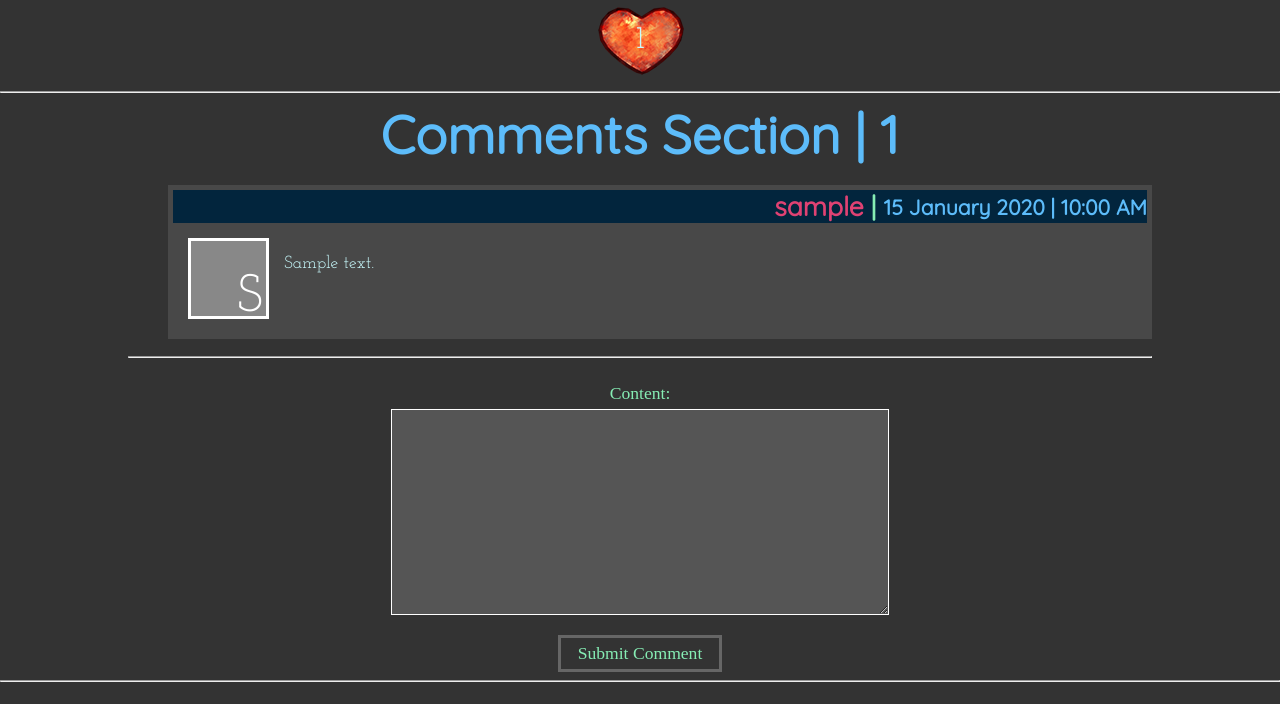
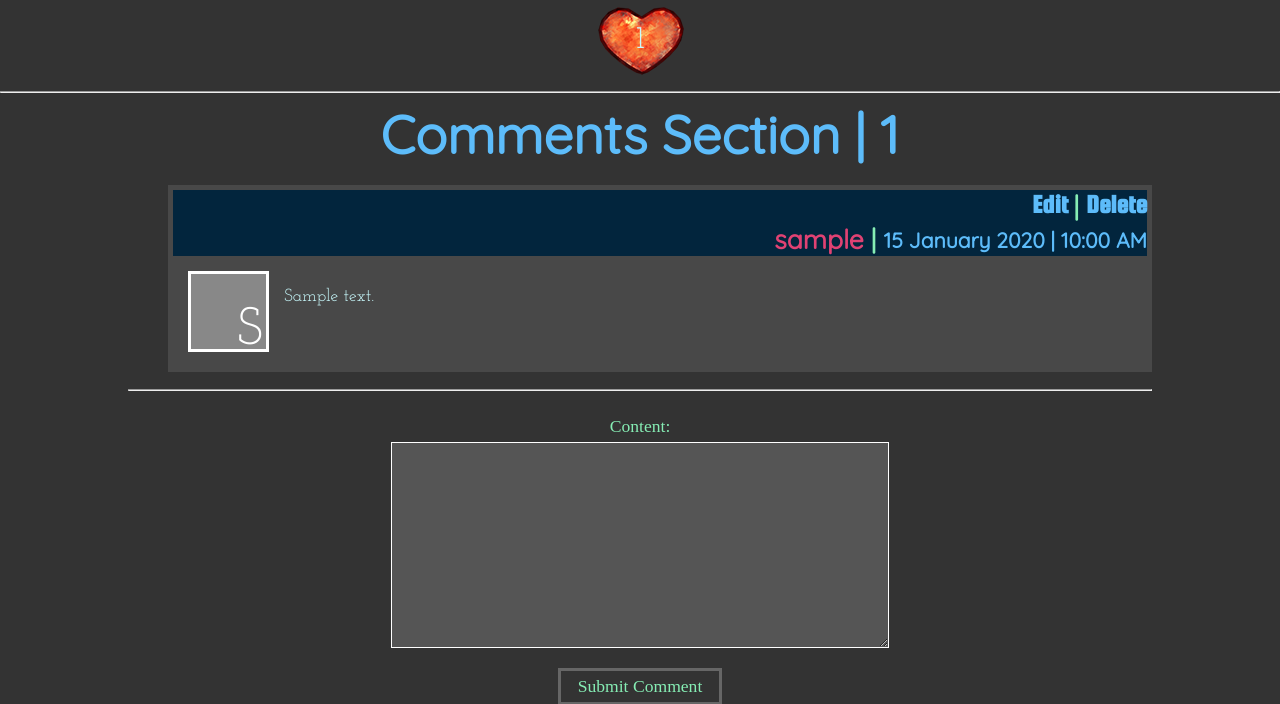
Before and after one commit to BabyMaybe/blogtest, a Django app: a page that uses content/templates/content/post.html in a window 1280 px wide. Shown: the part 214-918 px from the top of the page. Before the commit the page ends 896 px from the top, so only its background shows below. Run offline with Django 3.2, Linux system fonts and the light colour scheme; a user stored in the database is signed in; tables that the repository leaves empty hold one stand-in row (values such as "Sample post"); style sheets or scripts are compiled from the project's sources; some libraries are stand-ins or nearby versions; some web fonts are replaced.

Commit message:
ajax fixed on comments page. add/edit/delete working

```diff
--- a/content/forms.py
+++ b/content/forms.py
@@ -1,6 +1,6 @@
 from django import forms
 from django.forms import ModelForm
-from django.forms import PasswordInput, DateInput, NumberInput
+from django.forms import PasswordInput, DateInput, NumberInput, HiddenInput
 from django.contrib.auth.models import User
 
 from .models import Post, Comment, UserProfile
--- a/content/models.py
+++ b/content/models.py
@@ -33,9 +33,12 @@ class Post(models.Model):
     def get_like_count(self):
         return self.like_count
 
+    def get_comment_count(self):
+        return self.post_comments.filter(active=True).count()
+
 #Comment Class
 class Comment(models.Model):
-    display_author = models.CharField(max_length=200)
+    display_author = models.CharField(max_length=200, default="anonymous coward")
     author = models.ForeignKey(User, related_name='comment_author')
     timestamp = models.DateTimeField(auto_now_add=True)
     last_edited = models.DateTimeField(auto_now_add=True, null=True, blank=True)
--- a/content/templates/content/post.html
+++ b/content/templates/content/post.html
@@ -50,9 +50,15 @@
         {% for c in comments %}
             <li>
                 <div class="comment" data-cid={{c.pk}}>
-
                     <div class="ctitle">
                         <h2>
+                            {% if user == c.author %}
+                            <div class="edit_delete">
+                                <a data-cid={{c.pk}} class="edit"> Edit </a>
+                                <span class="divider"> | </span>
+                                <a data-cid={{c.pk}} class="delete"> Delete </a>
+                            </div>
+                            {% endif %}
                             <span class="author">
                                 <a href="/{{ c.author.userprofile.pk }}/profile">
                                     {{ c.author }}
@@ -60,13 +66,6 @@
                             </span>
                             <span class="divider"> | </span>
                             <span class="timestamp"> {{ c.timestamp | date:"d F Y | h:i A"}} </span>
-                            {% if user == c.realAuthor %}
-                                <span> : </span>
-                                <a class="edit" data-cid={{c.pk}}> Edit </a>
-                                <span> : </span>
-                                <a class="delete" data-cid={{c.pk}}> Delete </a>
-                                <span> : </span>
-                            {% endif %}
                         </h2>
                     </div>
                     <div class="c_letterbox" style="background-color:{{ c.author.userprofile.color }};">
@@ -100,11 +99,9 @@
     $(".newpost").on('submit', newComment);
     $(".delete").click(deleteComment);
     $(".edit").click(editComment);
-    $(".heart").click(function(e) {
-        like_post(e);
-    });
+    $(".heart").click(likePost);
 
-    function like_post(e) {
+    function likePost(e) {
         $.ajax(
         {
             url : window.location.href,
@@ -127,29 +124,66 @@
     });
     }
 
-    function makeComment(author,timestamp,comment,id) {
+    function newComment(e) {
+        e.preventDefault()
+        $.ajax(
+        {
+            url : window.location.href,
+            type : "POST",
+            data : { csrfmiddlewaretoken : getCookie('csrftoken'),
+                    "action" : "comment",
+                    "author" : $("{{ user.pk }}").val(),
+                    "content" : $("#id_content").val()
+                   },
+
+            success : function(json) {
+                console.log("successful comment post");
+                $("#commentStack").append(makeComment(json["author"],
+                  json["timestamp"],
+                  json["content"],
+                  json["id"],
+                  json["color"],
+                  json["uid"],
+                  json["letter"]));
+                $("#id_author").val("");
+                $("#id_content").val("");
+                $(".delete").click(deleteComment);
+                $(".edit").click(editComment);
+            },
+
+            error : function(xhr, errmsg, err) {
+                console.log("error");
+                console.log(xhr.status);
+                console.log(errmsg);
+                console.log(err);
+            }
+        });
+    }
+    function makeComment(author,timestamp,comment,id,color,uid,letter) {
         return '<li><div class="comment" data-cid='
-        + id + '><div class="ctitle"><h2><span class="author"> "'
-        + author + '" </span><span class="divider"> | </span><span class="timestamp"> "'
-        + timestamp + '" </span><span> : </span><a class="edit" data-cid='
-        + id + '>  Edit </a><span> : </span><a class="delete" data-cid='
-        + id + '>Delete </a><span> : </span></h2></div><div class="bullet"></div><div class="ctext" data-cid='
-        + id + '><p>"'
-        + comment + '"</p></div></div></li>';
+        + id + '><div class="ctitle"><h2><div class="edit_delete"><a data-cid='
+        + id + ' class="edit"> Edit </a><span class="divider"> | </span><a data-cid='
+        + id + ' class="delete">Delete </a></div><span class="author"> '
+        + author + ' </span><span class="divider"> | </span><span class="timestamp"> '
+        + timestamp + ' </span></h2></div><div class="c_letterbox" style="background-color:'
+        + color + ';"><a href="/'
+        + uid + '/profile"><div="c_letter_link"><div class="c_letter">'
+        + letter + '</div></div></a><div class="ctext" data-cid='
+        + id + '><p>'
+        + comment + '</p></div><div class="clearfix"></div></div></li>';
     }
 
     function editComment(id) {
         cid = $(id.target).data("cid");
         comment =  $(".ctext[data-cid=" + cid + "]");
-        console.log("Editing comment!" + cid );
-        console.log(comment.text().trim().slice(1,-1));
-        comment.replaceWith("<textarea rows='4' cols='100' id='replacement'>" + comment.text().trim().slice(1,-1) + "</textarea>");
+        comment.replaceWith("<textarea rows='4' cols='100' id='replacement'>" + comment.text().trim() + "</textarea>");
         $("#replacement").parent().append("<input type=submit value='Update' class='submit' id='update'/>");
         $("#update").css("color", "#000");
         $("#update").click(updateComment)
     }
 
     function updateComment(id) {
+        console.log("yup thats working at least");
         $.ajax({
 
             url : window.location.href,
@@ -229,38 +263,7 @@
        return cookieValue;
     }
 
-    function newComment(e) {
-        e.preventDefault()
-        $.ajax(
-        {
-            url : window.location.href,
-            type : "POST",
-            data : { csrfmiddlewaretoken : getCookie('csrftoken'),
-                    "action" : "comment",
-                    "author" : $("{{ user.pk }}").val(),
-                    "comment" : $("#id_comment").val()
-                   },
 
-            success : function(json) {
-                console.log("successful comment post");
-                $("#commentStack").append(makeComment(json["author"],
-                  json["timestamp"],
-                  json["comment"],
-                  json["id"]));
-                $("#id_author").val("");
-                $("#id_comment").val("");
-                $(".delete").click(deleteComment);
-                $(".edit").click(editComment);
-            },
-
-            error : function(xhr, errmsg, err) {
-                console.log("error");
-                console.log(xhr.status);
-                console.log(errmsg);
-                console.log(err);
-            }
-        });
-    }
     </script>
 
 {% endblock %}
--- a/content/views.py
+++ b/content/views.py
@@ -68,7 +68,6 @@ class NewPost(CreateView):
        p.save()
        return HttpResponseRedirect('/')
 
-
 class PostDetail(DetailView, JsonResponse):
     model = Post
     form_class = CommentForm
@@ -96,19 +95,20 @@ class PostDetail(DetailView, JsonResponse):
         if request.is_ajax():
 
             if request.POST.get('action') == 'like':
-                response = self.like_post(request)
+                response = self.like_post(request, *args, **kwargs)
 
             if request.POST.get('action') == 'comment':
-                response = self.add_comment(request)
+                response = self.add_comment(request, *args, **kwargs)
 
             if request.POST.get('action') == 'delete':
-                response = self.delete_comment(request)
+                response = self.delete_comment(request, *args, **kwargs)
 
             if request.POST.get('action') == 'edit':
-                response = self.edit_comment(request)
+                response = self.edit_comment(request, *args, **kwargs)
             return response
 
         form = self.form_class(request.POST)
+
         if form.is_valid():
             print (form.cleaned_data['content'])
             author = request.user
@@ -122,7 +122,7 @@ class PostDetail(DetailView, JsonResponse):
             c.save()
             return HttpResponseRedirect(request.path)
 
-    def like_post(self, request):
+    def like_post(self, request, *args, **kwargs):
         post = self.get_object()
         if not request.user.is_anonymous():
             if (request.user in post.likes.all()):
@@ -137,35 +137,36 @@ class PostDetail(DetailView, JsonResponse):
             data["error"] = "please log in to comment"
         return JsonResponse(data)
 
-    def add_comment(self, request):
+    def add_comment(self, request, *args, **kwargs):
         form = self.form_class(request.POST)
-
-        display_author = "anonymous coward"
-
         if request.user.is_authenticated():
             author = request.user.username
+            display_author = author
+            prof = UserProfile.objects.get(user = request.user)
+            color = prof.color
+            uid = prof.pk
+            letter = prof.get_letter()
+        if form.is_valid():
+            content = escape(form.cleaned_data['content'])
+            timestamp = datetime.datetime.now()
+            post = self.get_object()
+            c = Comment(display_author=display_author, author=request.user, content=content, timestamp=timestamp,
+                        parent_post=post )
+            c.save()
+            post.comment_count = post.get_comment_count()
+            post.save()
 
-        content = escape(form.cleaned_data['content'])
-        timestamp = datetime.datetime.now()
+            data = {"author" : author,
+                    "content" : content,
+                    "timestamp" : timestamp.strftime("%d %B %Y | %I:%M %p"),
+                    "id" : c.pk,
+                    "color" : color,
+                    "uid" : uid,
+                    "letter" : letter
+                    }
+            return JsonResponse(data)
 
-        post = self.get_object()
-
-        c = Comment(display_author=display_author, content=content, timestamp=timestamp,
-                    post=post, author=request.user)
-        c.save()
-
-        post.commentCount = post.comment_set.count().filter(active=True)
-        post.save()
-
-        data = {"author" : author,
-                "comment" : comment,
-                "timestamp" : timestamp,
-                "id" : c.pk
-                }
-
-        return JsonResponse(data)
-
-    def delete_comment(self, request):
+    def delete_comment(self, request, *args, **kwargs):
         cid = request.POST.get('id')
         c = Comment.objects.get(pk=cid)
         deleted = False
@@ -175,17 +176,14 @@ class PostDetail(DetailView, JsonResponse):
             deleted = True
         return JsonResponse({"deleted" : deleted, "cid" : cid})
 
-    def edit_comment(self, request):
+    def edit_comment(self, request, *args, **kwargs):
         cid = request.POST.get('id')
         new_content = escape(request.POST.get('newContent'))
-
         c = Comment.objects.get(pk=cid)
         c.content = new_content
         c.save()
 
-        return JsonResponse({"newContent" : newContent})
-        return render(request, self.template_name, self.get_context_data())
-
+        return JsonResponse({"newContent" : new_content})
 
 class ViewProfile(DetailView):
     model = UserProfile
@@ -196,7 +194,6 @@ class ViewProfile(DetailView):
         context ['comments_made'] = Comment.objects.filter(author=self.object.user).count()
         context ['posts_made'] = Post.objects.filter(author=self.object.user).count()
         return context
-
 
 class MakeProfile(CreateView):
     model = UserProfile
@@ -213,7 +210,6 @@ class MakeProfile(CreateView):
         profile = form.save(commit=False)
         profile.user = User.objects.get(pk=int(self.kwargs['user_id']))
         return super(MakeProfile, self).form_valid(form)
-
 
 class Signup(FormView):
     model = User
```
Also changed, not shown: content/static/content/css/post.css (+7 -1 lines), content/static/content/css/post.scss (+5 -6 lines), 1 other file.
